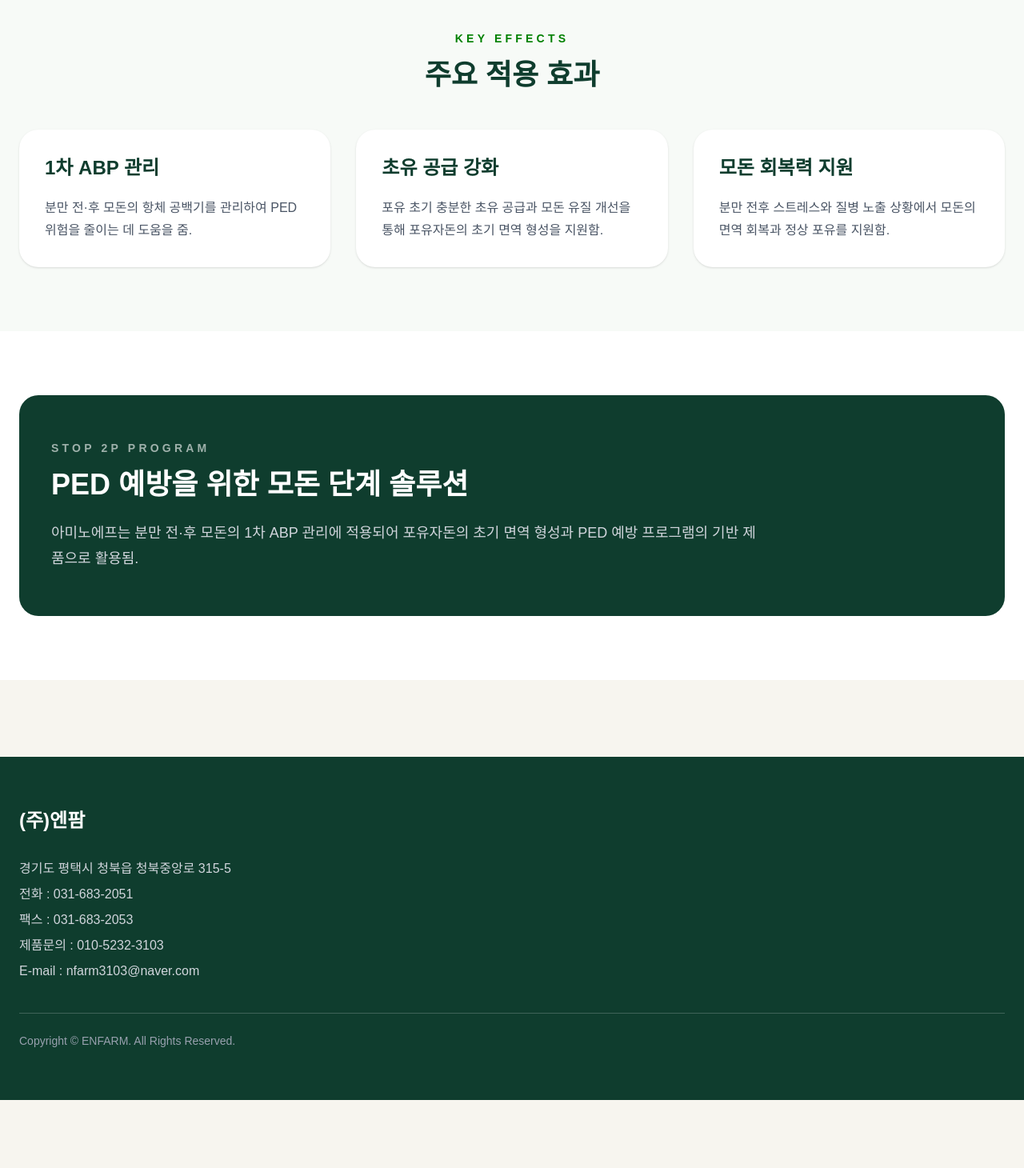
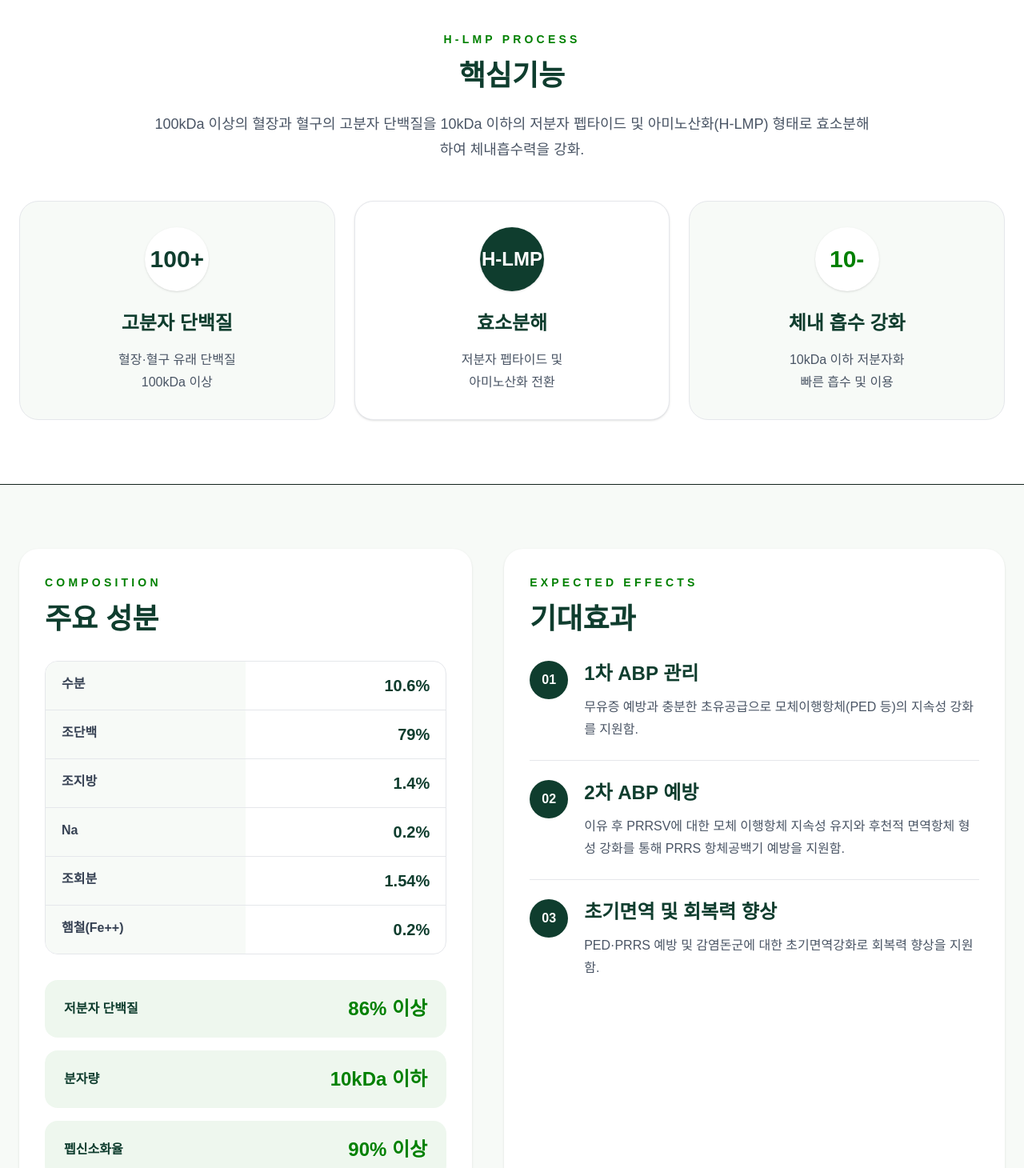
Before and after one commit to uncypdf/enfarm-site, a Next.js app: page /products/amino-f in a window 1280 px wide. Shown: the part 1220-2680 px from the top of the page at 80% size. Before the commit the page ends 2595 px from the top, so only its background shows below. Built offline with nearby package versions, Linux system fonts and the light colour scheme.

Commit message:
Add Amino-F detail content

```diff
--- a/src/app/products/amino-f/page.tsx
+++ b/src/app/products/amino-f/page.tsx
@@ -13,16 +13,31 @@ const features = [
 const effects = [
   {
     title: "1차 ABP 관리",
-    desc: "분만 전·후 모돈의 항체 공백기를 관리하여 PED 위험을 줄이는 데 도움을 줌.",
+    desc: "무유증 예방과 충분한 초유공급으로 모체이행항체(PED 등)의 지속성 강화를 지원함.",
   },
   {
-    title: "초유 공급 강화",
-    desc: "포유 초기 충분한 초유 공급과 모돈 유질 개선을 통해 포유자돈의 초기 면역 형성을 지원함.",
+    title: "2차 ABP 예방",
+    desc: "이유 후 PRRSV에 대한 모체 이행항체 지속성 유지와 후천적 면역항체 형성 강화를 통해 PRRS 항체공백기 예방을 지원함.",
   },
   {
-    title: "모돈 회복력 지원",
-    desc: "분만 전후 스트레스와 질병 노출 상황에서 모돈의 면역 회복과 정상 포유를 지원함.",
+    title: "초기면역 및 회복력 향상",
+    desc: "PED·PRRS 예방 및 감염돈군에 대한 초기면역강화로 회복력 향상을 지원함.",
   },
+];
+
+const components = [
+  { label: "수분", value: "10.6%" },
+  { label: "조단백", value: "79%" },
+  { label: "조지방", value: "1.4%" },
+  { label: "Na", value: "0.2%" },
+  { label: "조회분", value: "1.54%" },
+  { label: "햄철(Fe++)", value: "0.2%" },
+];
+
+const highlights = [
+  { label: "저분자 단백질", value: "86% 이상" },
+  { label: "분자량", value: "10kDa 이하" },
+  { label: "펩신소화율", value: "90% 이상" },
 ];
 
 export default function AminoFPage() {
@@ -65,8 +80,9 @@ export default function AminoFPage() {
             H-LMP 저분자 단백질 솔루션
           </h2>
           <p className="mt-6 text-lg leading-8 text-gray-600">
-            아미노에프는 임신돈·포유돈의 면역관리와 초유 품질 개선을 목적으로 한 모돈용 제품으로,
-            분만 전·후 1차 ABP 관리와 PED 예방 프로그램에 적용되는 H-LMP 기반 기능성 제품입니다.
+            아미노에프는 100kDa 이상의 혈장과 혈구 유래 고분자 단백질을
+            10kDa 이하의 저분자 펩타이드 및 아미노산화(H-LMP) 형태로 효소분해하여
+            체내 흡수력 강화를 목표로 한 모돈용 H-LMP 단백질 솔루션입니다.
           </p>
 
           <div className="mt-8 grid gap-3 sm:grid-cols-2">
@@ -97,29 +113,127 @@ export default function AminoFPage() {
         </div>
       </section>
 
-      <section className="bg-[#f7faf7] px-6 py-20">
+      <section className="border-y bg-white px-6 py-20">
         <div className="mx-auto max-w-7xl">
           <div className="mb-12 text-center">
             <p className="text-sm font-bold uppercase tracking-[0.3em] text-[#008000]">
-              Key Effects
+              H-LMP Process
             </p>
             <h2 className="mt-4 text-4xl font-black text-[#0f3d2e]">
-              주요 적용 효과
+              핵심기능
             </h2>
+            <p className="mx-auto mt-6 max-w-4xl text-lg leading-8 text-gray-600">
+              100kDa 이상의 혈장과 혈구의 고분자 단백질을 10kDa 이하의 저분자 펩타이드 및
+              아미노산화(H-LMP) 형태로 효소분해하여 체내흡수력을 강화.
+            </p>
           </div>
 
-          <div className="grid gap-8 md:grid-cols-3">
-            {effects.map((item) => (
-              <article
-                key={item.title}
-                className="rounded-3xl bg-white p-8 shadow-sm transition-all duration-300 hover:-translate-y-1 hover:shadow-xl"
+          <div className="grid gap-6 md:grid-cols-3">
+            <div className="rounded-3xl border border-gray-200 bg-[#f7faf7] p-8 text-center">
+              <div className="mx-auto mb-6 flex h-20 w-20 items-center justify-center rounded-full bg-white text-3xl font-black text-[#0f3d2e] shadow-sm">
+                100+
+              </div>
+              <h3 className="text-2xl font-black text-[#0f3d2e]">
+                고분자 단백질
+              </h3>
+              <p className="mt-4 leading-7 text-gray-600">
+                혈장·혈구 유래 단백질<br />100kDa 이상
+              </p>
+            </div>
+
+            <div className="rounded-3xl border border-gray-200 bg-white p-8 text-center shadow-sm">
+              <div className="mx-auto mb-6 flex h-20 w-20 items-center justify-center rounded-full bg-[#0f3d2e] text-2xl font-black text-white shadow-sm">
+                H-LMP
+              </div>
+              <h3 className="text-2xl font-black text-[#0f3d2e]">
+                효소분해
+              </h3>
+              <p className="mt-4 leading-7 text-gray-600">
+                저분자 펩타이드 및<br />아미노산화 전환
+              </p>
+            </div>
+
+            <div className="rounded-3xl border border-gray-200 bg-[#f7faf7] p-8 text-center">
+              <div className="mx-auto mb-6 flex h-20 w-20 items-center justify-center rounded-full bg-white text-3xl font-black text-[#008000] shadow-sm">
+                10-
+              </div>
+              <h3 className="text-2xl font-black text-[#0f3d2e]">
+                체내 흡수 강화
+              </h3>
+              <p className="mt-4 leading-7 text-gray-600">
+                10kDa 이하 저분자화<br />빠른 흡수 및 이용
+              </p>
+            </div>
+          </div>
+        </div>
+      </section>
+
+      <section className="bg-[#f7faf7] px-6 py-20">
+        <div className="mx-auto max-w-7xl">
+          <div className="grid gap-10 lg:grid-cols-[0.95fr_1.05fr]">
+            <div className="rounded-3xl bg-white p-8 shadow-sm">
+              <p className="text-sm font-bold uppercase tracking-[0.3em] text-[#008000]">
+                Composition
+              </p>
+              <h2 className="mt-4 text-4xl font-black text-[#0f3d2e]">
+                주요 성분
+              </h2>
+
+              <div className="mt-8 overflow-hidden rounded-2xl border border-gray-200">
+                {components.map((item) => (
+                  <div
+                    key={item.label}
+                    className="grid grid-cols-2 border-b border-gray-200 last:border-b-0"
                   >
+                    <div className="bg-[#f7faf7] px-5 py-4 font-bold text-gray-700">
+                      {item.label}
+                    </div>
+                    <div className="px-5 py-4 text-right text-xl font-black text-[#0f3d2e]">
+                      {item.value}
+                    </div>
+                  </div>
+                ))}
+              </div>
+
+              <div className="mt-8 grid gap-4">
+                {highlights.map((item) => (
+                  <div
+                    key={item.label}
+                    className="flex items-center justify-between rounded-2xl bg-[#eef7ee] px-6 py-5"
+                  >
+                    <span className="font-bold text-[#0f3d2e]">{item.label}</span>
+                    <span className="text-2xl font-black text-[#008000]">{item.value}</span>
+                  </div>
+                ))}
+              </div>
+            </div>
+
+            <div className="rounded-3xl bg-white p-8 shadow-sm">
+              <p className="text-sm font-bold uppercase tracking-[0.3em] text-[#008000]">
+                Expected Effects
+              </p>
+              <h2 className="mt-4 text-4xl font-black text-[#0f3d2e]">
+                기대효과
+              </h2>
+
+              <div className="mt-8 space-y-6">
+                {effects.map((item, index) => (
+                  <article key={item.title} className="border-b border-gray-200 pb-6 last:border-b-0">
+                    <div className="flex gap-5">
+                      <div className="flex h-12 w-12 shrink-0 items-center justify-center rounded-full bg-[#0f3d2e] font-black text-white">
+                        {String(index + 1).padStart(2, "0")}
+                      </div>
+                      <div>
                         <h3 className="text-2xl font-black text-[#0f3d2e]">
                           {item.title}
                         </h3>
-                <p className="mt-5 leading-7 text-gray-600">{item.desc}</p>
+                        <p className="mt-3 leading-7 text-gray-600">{item.desc}</p>
+                      </div>
+                    </div>
                   </article>
                 ))}
+              </div>
+            </div>
           </div>
         </div>
       </section>
```
Lines whose indentation alone changed are shown as unchanged.
